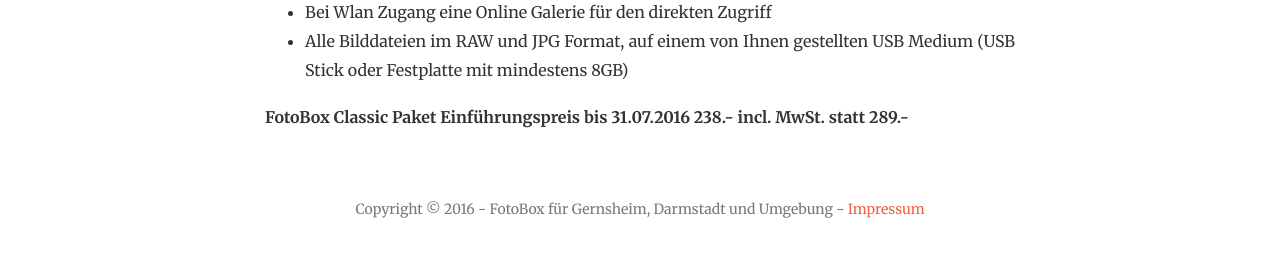
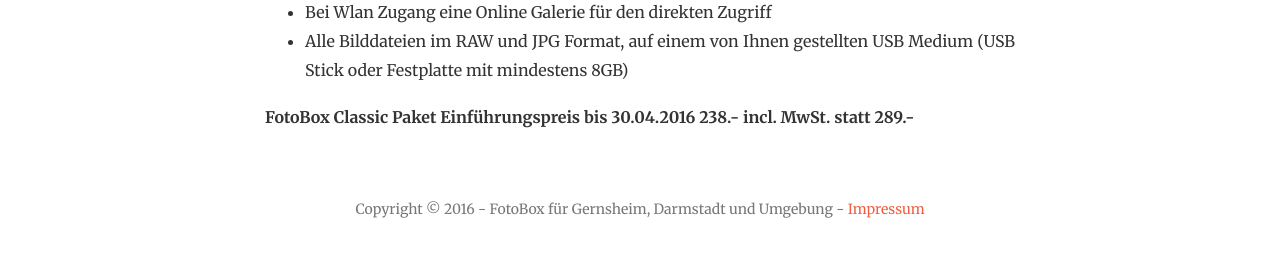
Before and after one commit to wetty/fotoboxo, a Jekyll site: the page built from kosten/index.md, in a window 1280 px wide. Shown: the part 460-717 px from the top of the page. Built offline with Jekyll 4.4.1, drawn with Linux system fonts in a browser that asks for light colours.

Commit message:
Anpassung

```diff
--- a/_includes/kosten.html
+++ b/_includes/kosten.html
@@ -3,7 +3,7 @@
         <div class="row">
             <div class="col-lg-12 text-center">
                 <i class="fa fa-4x fa fa-eur wow bounceIn text-primary"></i>
-                <h2 class="section-heading">FotoBox Classic Einführungsangebot bis 31.07.2016 für 238.- incl. MwSt.</h2>
+                <h2 class="section-heading">FotoBox Classic Einführungsangebot bis 30.04.2016 für 238.- incl. MwSt. (sonst 289.-)</h2>
                 <hr class="primary">
                 <p class="text-muted">Das FotoBox Classic Paket beinhaltet die Anlieferung und den Auf- und Abbau durch uns. Weiterhin betreuen wir die FotoBox während des Events. Zum Abschluss erhalten Sie alle entstandenen Bilddateien. Ist ein WLan Zugang vorhanden, so werden auf Wunsch alle Bilder direkt in einer Online Galerie zur Verfügung gestellt.</p>
             </div>
--- a/kosten/index.md
+++ b/kosten/index.md
@@ -12,4 +12,4 @@
   * Bei Wlan Zugang eine Online Galerie für den direkten Zugriff
   * Alle Bilddateien im RAW und JPG Format, auf einem von Ihnen gestellten USB Medium (USB Stick oder Festplatte mit mindestens 8GB)
 
-**FotoBox Classic Paket Einführungspreis bis 31.07.2016 238.- incl. MwSt. statt 289.-**
+**FotoBox Classic Paket Einführungspreis bis 30.04.2016 238.- incl. MwSt. statt 289.-**
```
